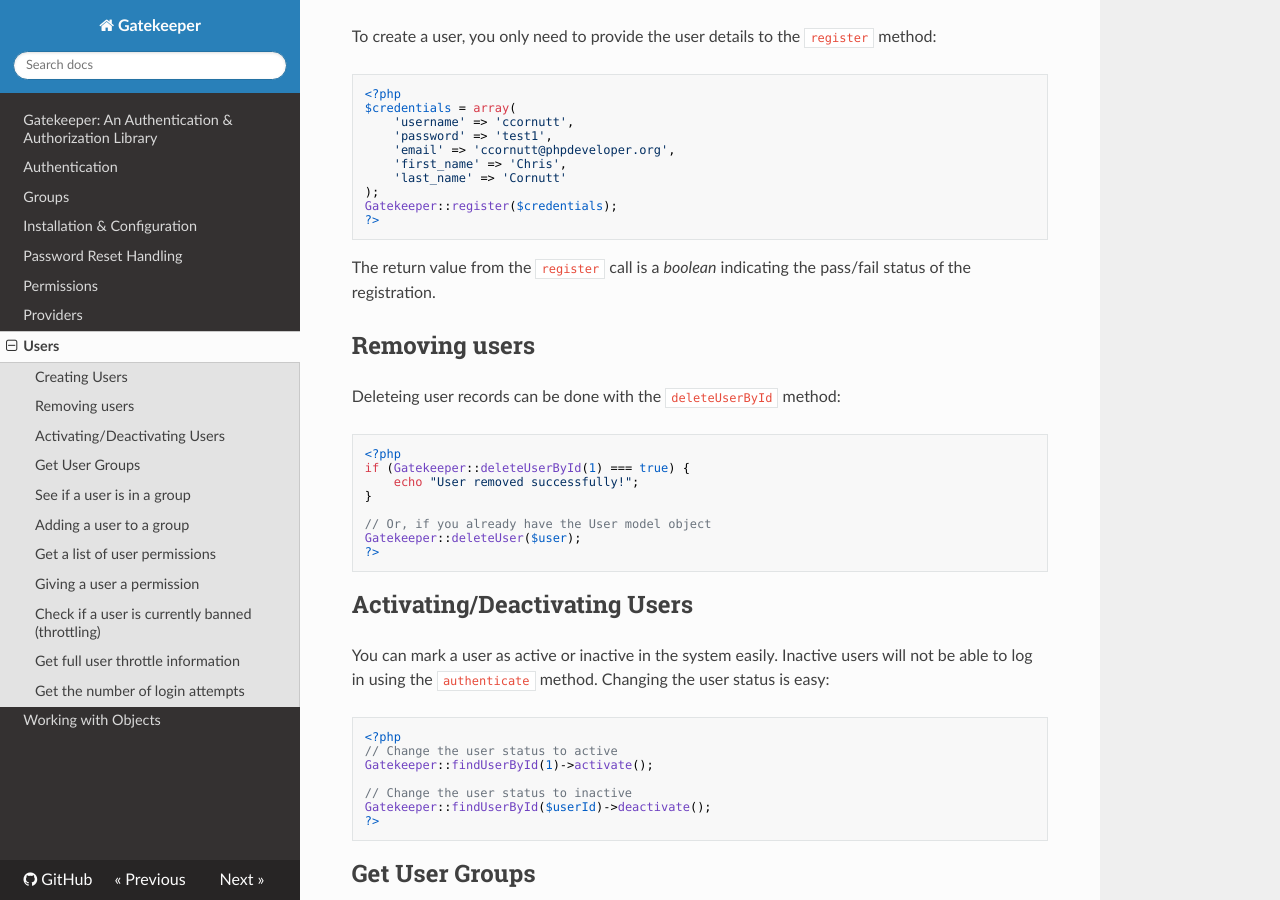
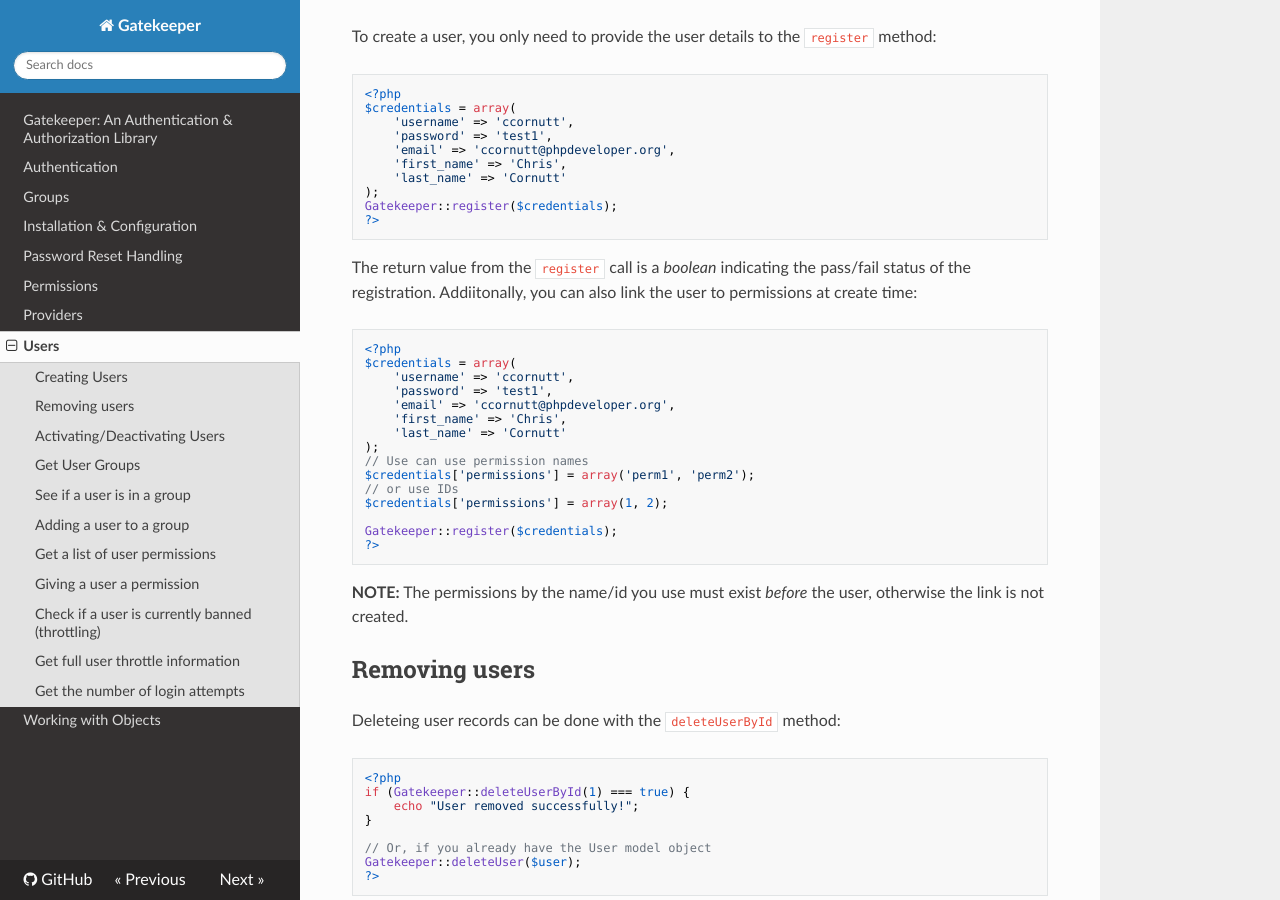
Before and after one commit to psecio/gatekeeper, an MkDocs documentation site: the page built from docs/users.md, in a window 1280 px wide and 900 px high, scrolled down 827 px. Built offline with MkDocs 1.6.1, drawn with Linux system fonts in a browser that asks for light colours; nearby versions of some CDN libraries.

Commit message:
adding the "permissions on register" to user docs

````diff
--- a/docs/users.md
+++ b/docs/users.md
@@ -46,6 +46,27 @@ Gatekeeper::register($credentials);
 ```
 
 The return value from the `register` call is a *boolean* indicating the pass/fail status of the registration.
+Addiitonally, you can also link the user to permissions at create time:
+
+```php
+<?php
+$credentials = array(
+    'username' => 'ccornutt',
+    'password' => 'test1',
+    'email' => 'ccornutt@phpdeveloper.org',
+    'first_name' => 'Chris',
+    'last_name' => 'Cornutt'
+);
+// Use can use permission names
+$credentials['permissions'] = array('perm1', 'perm2');
+// or use IDs
+$credentials['permissions'] = array(1, 2);
+
+Gatekeeper::register($credentials);
+?>
+```
+
+**NOTE:** The permissions by the name/id you use must exist *before* the user, otherwise the link is not created.
 
 ## Removing users
 
````
